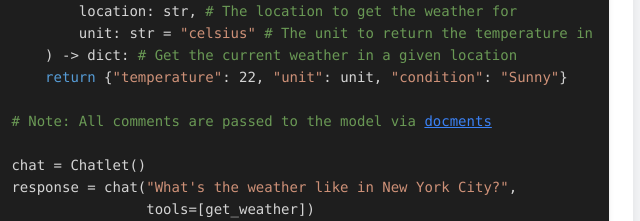
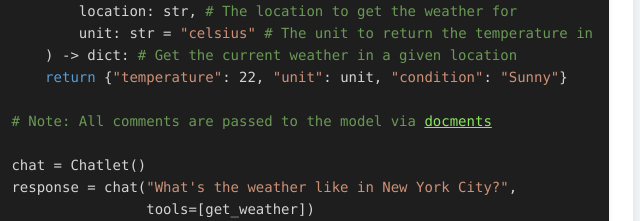
Before and after one commit to slava-vishnyakov/chatlet, a website: page docs/index.html in a window 1280 px wide. Shown: the part 1353-1574 px from the top of the page, 391-1031 px from the left. Drawn offline with nearby package versions, Linux system fonts and the light colour scheme.

Commit message:
Link to docments in docstring

```diff
--- a/docs/index.html
+++ b/docs/index.html
@@ -28,6 +28,7 @@
         .python-string { color: #ce9178; }
         .python-function { color: #dcdcaa; }
         .python-comment { color: #6a9955; }
+        .python-comment a { color: #8be661; text-decoration: underline; }
 
         /* Dark mode styles */
         .dark body {
@@ -163,7 +164,7 @@
     ) -> dict: <span class="python-comment"># Get the current weather in a given location</span>
     <span class="python-keyword">return</span> {<span class="python-string">"temperature"</span>: <span class="python-number">22</span>, <span class="python-string">"unit"</span>: unit, <span class="python-string">"condition"</span>: <span class="python-string">"Sunny"</span>}
 
-<span class="python-comment"># Note: All comments are passed to the model via <a href="https://fastcore.fast.ai/docments.html#docments" class="text-blue-500 underline" target="_blank">docments</a></span>
+<span class="python-comment"># Note: All comments are passed to the model via <a href="https://fastcore.fast.ai/docments.html#docments" target="_blank">docments</a></span>
 
 chat = Chatlet()
 response = chat(<span class="python-string">"What's the weather like in New York City?"</span>,
```
